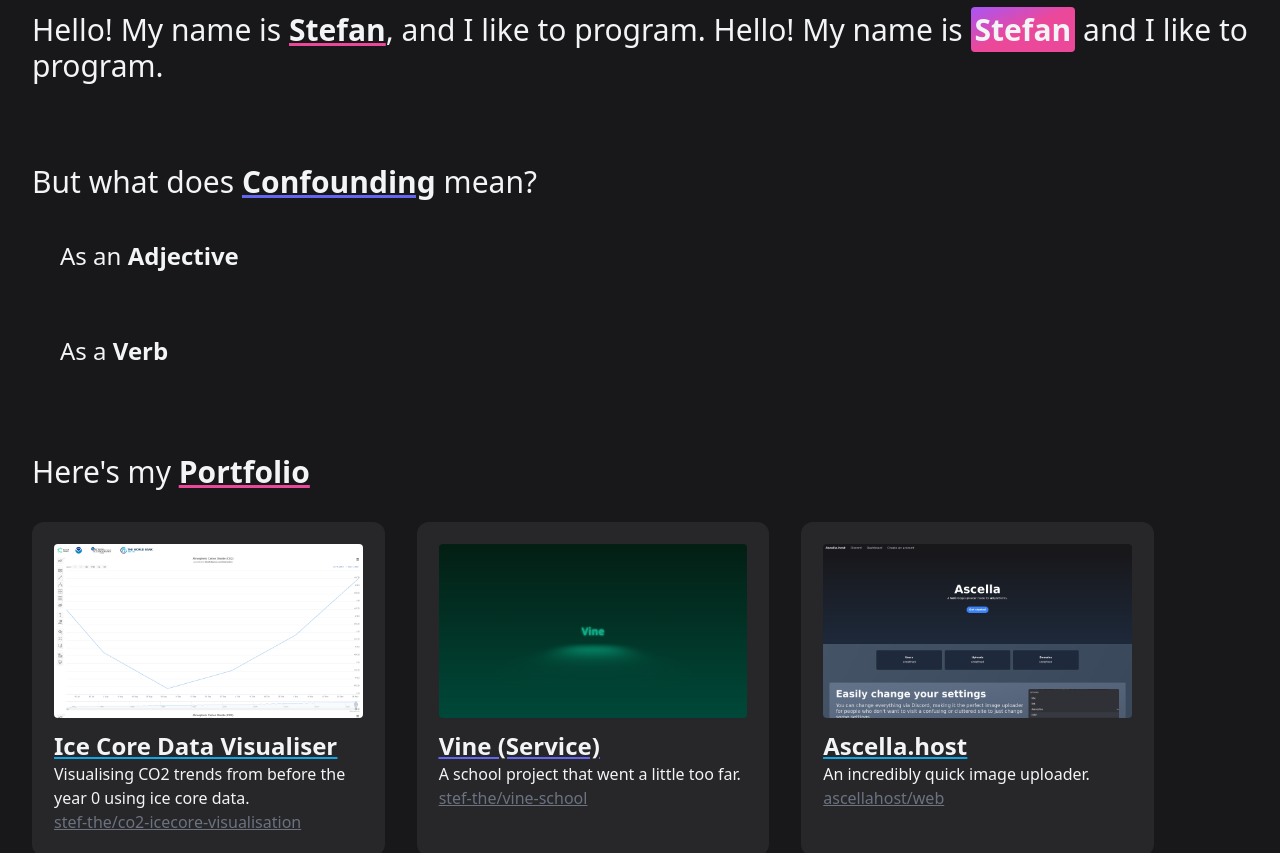
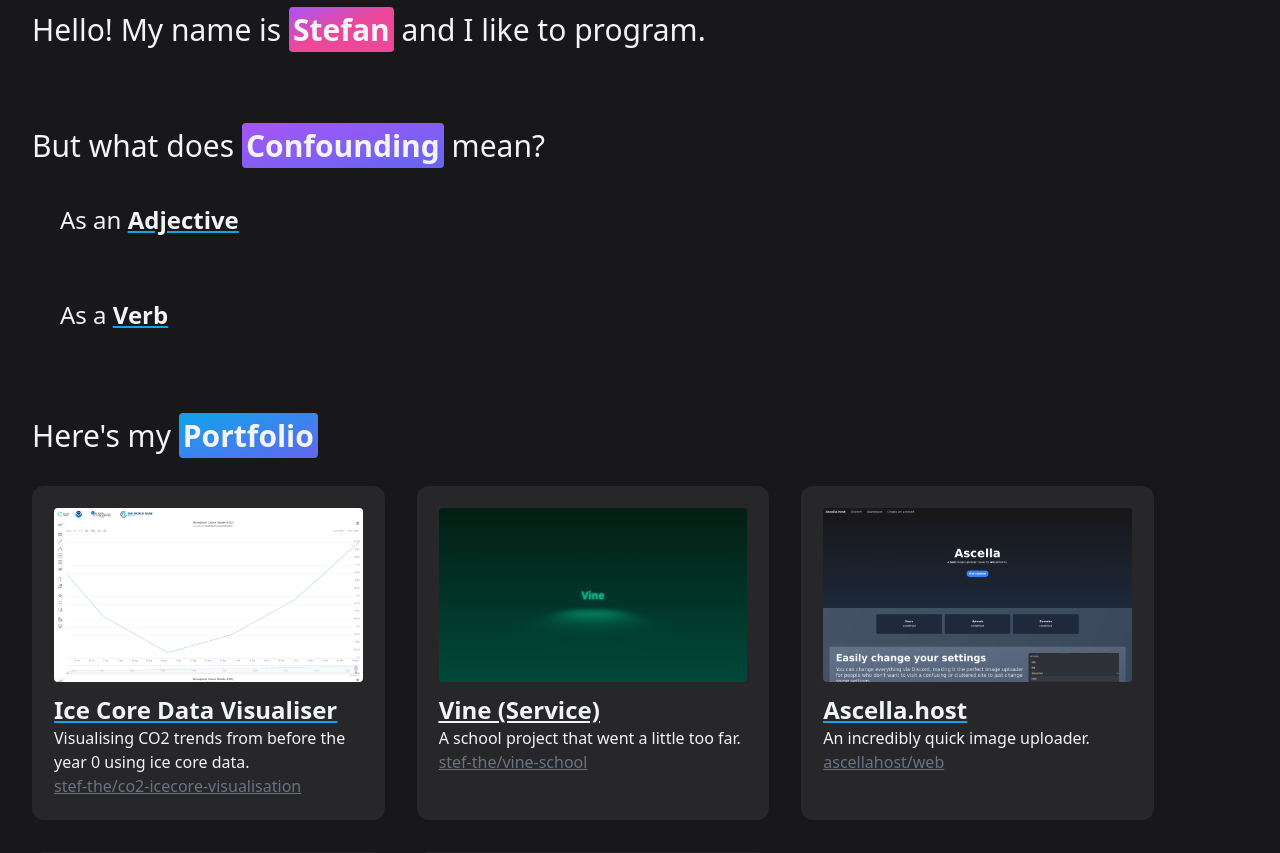
Before and after one commit to stef-the/confounding-technology, a SvelteKit app: page / in a window 1280 px wide. Shown: the part 820-1673 px from the top of the page. Built offline with nearby package versions, Linux system fonts and the light colour scheme.

Commit message:
add onload animation, fix some faulty web design and update sveltekit for Vercel compatibility

```diff
--- a/src/routes/+page.svelte
+++ b/src/routes/+page.svelte
@@ -111,14 +111,12 @@
 			</p>
 		</h1>
 	</b>
-	<a href="#page" class="absolute top-3/4 left-1/2 h-20 w-20"><svg xmlns="http://www.w3.org/2000/svg" viewBox="0 0 24 24"><path d="M16.924 9.617A1 1 0 0 0 16 9H8a1 1 0 0 0-.707 1.707l4 4a1 1 0 0 0 1.414 0l4-4a1 1 0 0 0 .217-1.09z" style="fill:#F3F4F6" data-name="Down"/></svg></a>
+	<a href="#page" class="absolute top-[85%] left-1/2 h-20 w-20 animate-arrow-onload"><svg xmlns="http://www.w3.org/2000/svg" viewBox="0 0 24 24"><path d="M16.924 9.617A1 1 0 0 0 16 9H8a1 1 0 0 0-.707 1.707l4 4a1 1 0 0 0 1.414 0l4-4a1 1 0 0 0 .217-1.09z" style="fill:#F3F4F6" data-name="Down"/></svg></a>
 </div>
 <div class="content" id="page">
 	<section class="p-8">
 		<div class="flex flex-row">
 			<h2 class="text-3xl pb-4">
-				Hello! My name is <b class="underline decoration-pink-500">Stefan</b>, and I like to
-				program.
 				Hello! My name is <b
 					class="bg-gradient-to-br from-purple-500 to-pink-500 via-pink-500 rounded py-0.5 px-1 gradient-xy"
 					>Stefan</b
@@ -129,15 +127,15 @@
 	<section class="p-8">
 		<!-- MODIFY HERE -->
 		<h2 class="text-3xl cursor-default">
-			But what does <b class="underline decoration-indigo-500">Confounding</b> mean?
+			But what does <b class="bg-gradient-to-br from-purple-500 to-indigo-500 rounded py-0.5 px-1 gradient-xy">Confounding</b> mean?
 		</h2>
 		<!-- MODIFY HERE -->
 		{#each definitions as definition}
 			<div class="flex flex-row">
 				<div
 					class="transition-all rounded p-3 pt-0 pl-4 m-3 mt-6
-                        {current0 === `dropdown-${definition[0][1]}` ? 'bg-gradient-to-br from-indigo-500 to-sky-500 rounded p-3 pt-1 gradient-x' : ''}
-						{currenthover0 === `dropdown-${definition[0][1]}` ? 'bg-gradient-to-br from-indigo-500 to-sky-500 rounded p-3 pt-1 gradient-x' : 'transparent'}"
+                        {current0 === `dropdown-${definition[0][1]}` ? 'bg-gradient-to-r from-indigo-500 from-25% to-sky-500 to-100% rounded p-3 pt-1' : ''}
+						{currenthover0 === `dropdown-${definition[0][1]}` ? '' : ''}"
 				>
 					<button
 						class="dropdown-button"
@@ -154,10 +152,8 @@
 						on:mouseleave={() => (currenthover0 = ``)}
 						><br />
 						<h3 class="leading-4 text-2xl pb-1">
-							<!-- MODIFY HERE -->
-							{definition[0][0]}{space}<b>{definition[0][1]}</b
+							{definition[0][0]}{space}<b class="underline decoration-sky-500">{definition[0][1]}</b
 							>
-							<!-- MODIFY HERE -->
 						</h3>
 					</button>
 					<ul
@@ -176,11 +172,14 @@
 		{/each}
 	</section>
 	<section class="p-8">
-		<!-- MODIFY HERE -->
+		<!--
+
+			Portfolio elements: Lots of little websites
+
+		-->
 		<h2 class="text-3xl cursor-default">
-			Here's my <b class="underline decoration-pink-500">Portfolio</b>
+			Here's my <b class="bg-gradient-to-br from-sky-500 to-indigo-500 rounded py-0.5 px-1 gradient-xy">Portfolio</b>
 		</h2>
-		<!-- MODIFY HERE -->
 		<div class="flex flex-wrap">
 			{#each portfolioitems as item}
 				<div
--- a/tailwind.config.cjs
+++ b/tailwind.config.cjs
@@ -6,7 +6,9 @@ module.exports = {
 			animation: {
 				'gradient-x': 'gradient-x 15s ease infinite',
 				'gradient-y': 'gradient-y 15s ease infinite',
-				'gradient-xy': 'gradient-xy 15s ease infinite'
+				'gradient-xy': 'gradient-xy 15s ease infinite',
+        'arrow-onload': 'arrow-onload 3s ease',
+        'offset-gradient-x': 'gradient-xy 5s',
 			},
 			keyframes: {
 				'gradient-y': {
@@ -38,7 +40,27 @@ module.exports = {
 						'background-size': '200% 200%',
 						'background-position': 'right center'
 					}
-				}
+				},
+        'arrow-onload': {
+          '0%, 66%': {
+            'transform': 'translateY(-4em)',
+            'opacity': '0'
+          },
+          '100%': {
+            'transform': 'translateY(0)',
+            'opacity': '1'
+          }
+        },
+        'offset-gradient-x': {
+					'0%, 50%': {
+						'background-size': '200% 200%',
+						'background-position': 'left center'
+					},
+					'50%': {
+						'background-size': '200% 200%',
+						'background-position': 'right center'
+					}
+				},
 			}
 		}
 	},
```
Also changed, not shown: 1 other file (tests, documents, lock files or other folders).
